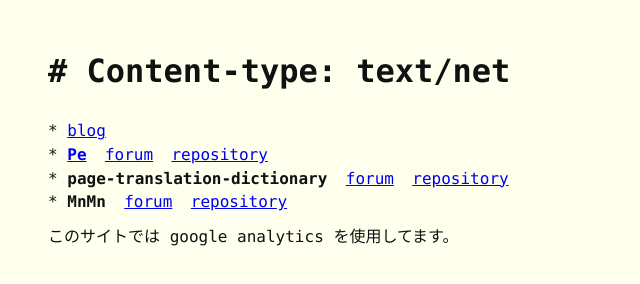
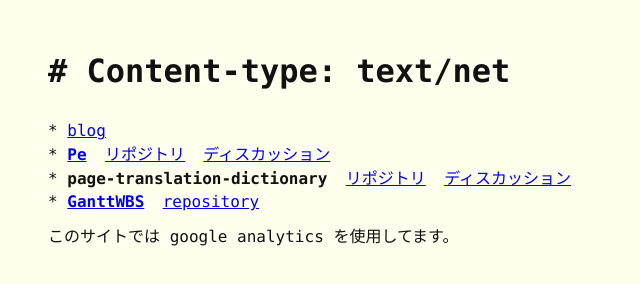
Before and after one commit to sk-0520/content-type-text-net-public, a website built with Parcel: page source/index.pug in a window 1280 px wide. Shown: the whole page, without its empty margins (0-640 px from the left). Built offline with nearby package versions, Linux system fonts and the light colour scheme.

Commit message:
ソフト情報更新

```diff
--- a/source/index.pug
+++ b/source/index.pug
@@ -8,16 +8,15 @@
 		li
 			ul.inline
 				li: a(href='http://www.vector.co.jp/soft/winnt/util/se507846.html'): strong Pe
-				li: a(href='https://github.com/sk-0520/Pe/discussions') forum
-				li: a(href='https://github.com/sk-0520/Pe') repository
+				li: a(href='https://github.com/sk-0520/Pe') リポジトリ
+				li: a(href='https://github.com/sk-0520/Pe/discussions') ディスカッション
 		li
 			ul.inline
 				li: strong page-translation-dictionary
-				li: a(href='https://github.com/sk-0520/page-translation-dictionary/discussions') forum
-				li: a(href='https://github.com/sk-0520/page-translation-dictionary') repository
+				li: a(href='https://github.com/sk-0520/page-translation-dictionary') リポジトリ
+				li: a(href='https://github.com/sk-0520/page-translation-dictionary/discussions') ディスカッション
 		li
 			ul.inline
-				li: strong MnMn
-				li: a(href='https://groups.google.com/d/forum/mnmn-forum') forum
-				li: a(href='https://github.com/sk-0520/mnmn') repository
+				li: a(href='https://ganttwbs-sk-0520.vercel.app/'): strong GanttWBS
+				li: a(href='https://github.com/sk-0520/ganttwbs') repository
 	p このサイトでは google analytics を使用してます。
```
Also changed, not shown: product/index.html.
